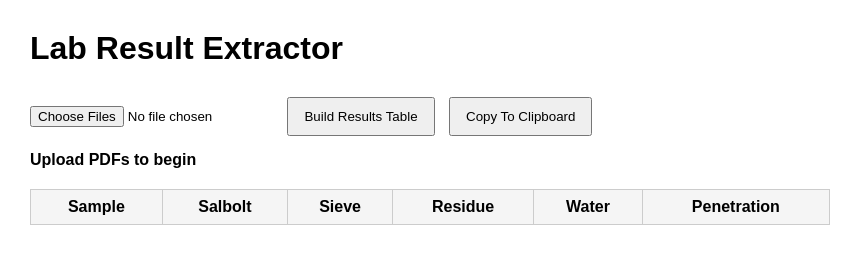
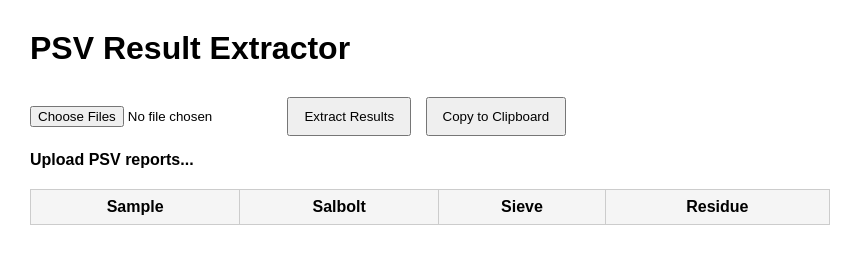
Before and after one commit to justinemeriel-mcasphalt/emulsion-result-extractor, a plain HTML site: page index.html in a window 1280 px wide. Shown: the whole page, without its empty margins (0-863 px from the left). Drawn offline with Linux system fonts and the light colour scheme.

Commit message:
Update HTML for PSV Result Extractor

```diff
--- a/index.html
+++ b/index.html
@@ -1,16 +1,21 @@
 <!DOCTYPE html>
 <html>
 <head>
+
     <meta charset="UTF-8">
+
     <title>Lab Result Extractor</title>
 
     <script src="https://cdnjs.cloudflare.com/ajax/libs/pdf.js/3.11.174/pdf.min.js"></script>
 
+    <script src="https://unpkg.com/tesseract.js@5/dist/tesseract.min.js"></script>
+
     <link rel="stylesheet" href="style.css">
+
 </head>
 <body>
 
-<h1>Lab Result Extractor</h1>
+    <h1>PSV Result Extractor</h1>
 
     <input
         type="file"
@@ -19,28 +24,28 @@
         multiple>
 
     <button id="extractBtn">
-    Build Results Table
+        Extract Results
     </button>
 
     <button id="copyBtn">
-    Copy To Clipboard
+        Copy to Clipboard
     </button>
 
     <p id="status">
-    Upload PDFs to begin
+        Upload PSV reports...
     </p>
 
     <table id="resultsTable">
 
         <thead>
+
             <tr>
                 <th>Sample</th>
                 <th>Salbolt</th>
                 <th>Sieve</th>
                 <th>Residue</th>
-    <th>Water</th>
-    <th>Penetration</th>
             </tr>
+
         </thead>
 
         <tbody></tbody>
```
Lines whose indentation alone changed are shown as unchanged.
